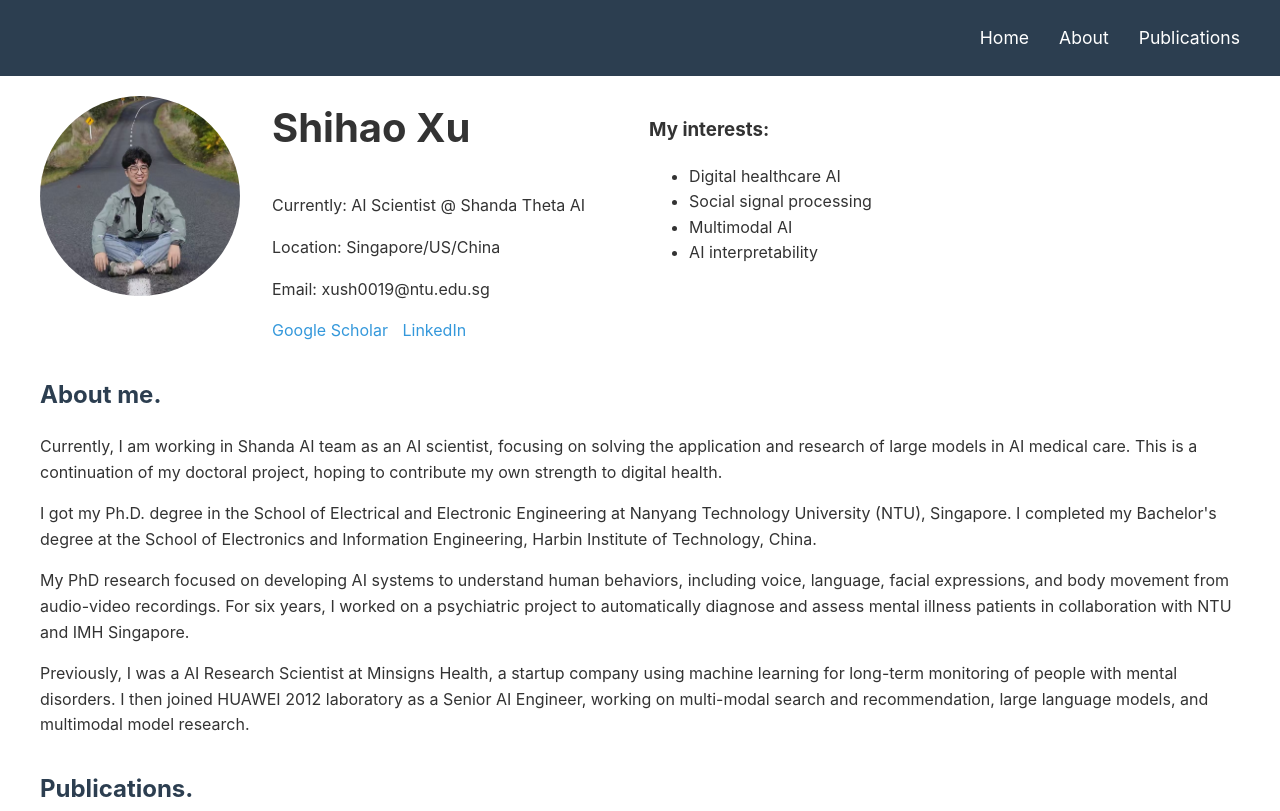
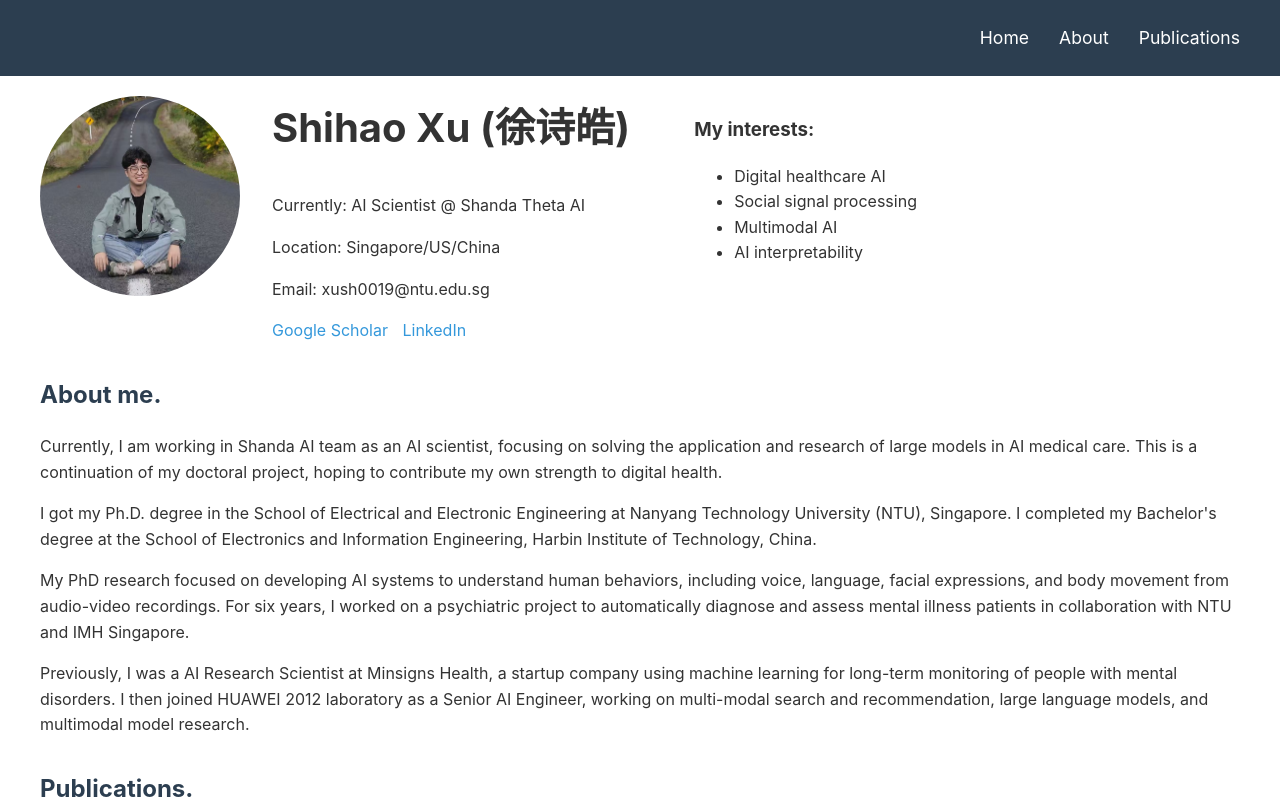
Before and after one commit to Xu-Shihao/about_me, a plain HTML site: page index.html in a window 1280 px wide. Shown: the top 811 px of the page. Drawn offline with Linux system fonts and the light colour scheme.

Commit message:
change file content

```diff
--- a/index.html
+++ b/index.html
@@ -141,7 +141,7 @@
         <section class="profile-section">
             <img src="./doc/me.jpg" alt="Shihao Xu" class="profile-image">
             <div class="profile-info">
-                <h1>Shihao Xu</h1>
+                <h1>Shihao Xu (徐诗皓)</h1>
                 <p>Currently: AI Scientist @ Shanda Theta AI</p>
                 <p>Location: Singapore/US/China </p>
                 <p>Email: xush0019@ntu.edu.sg</p>
```
